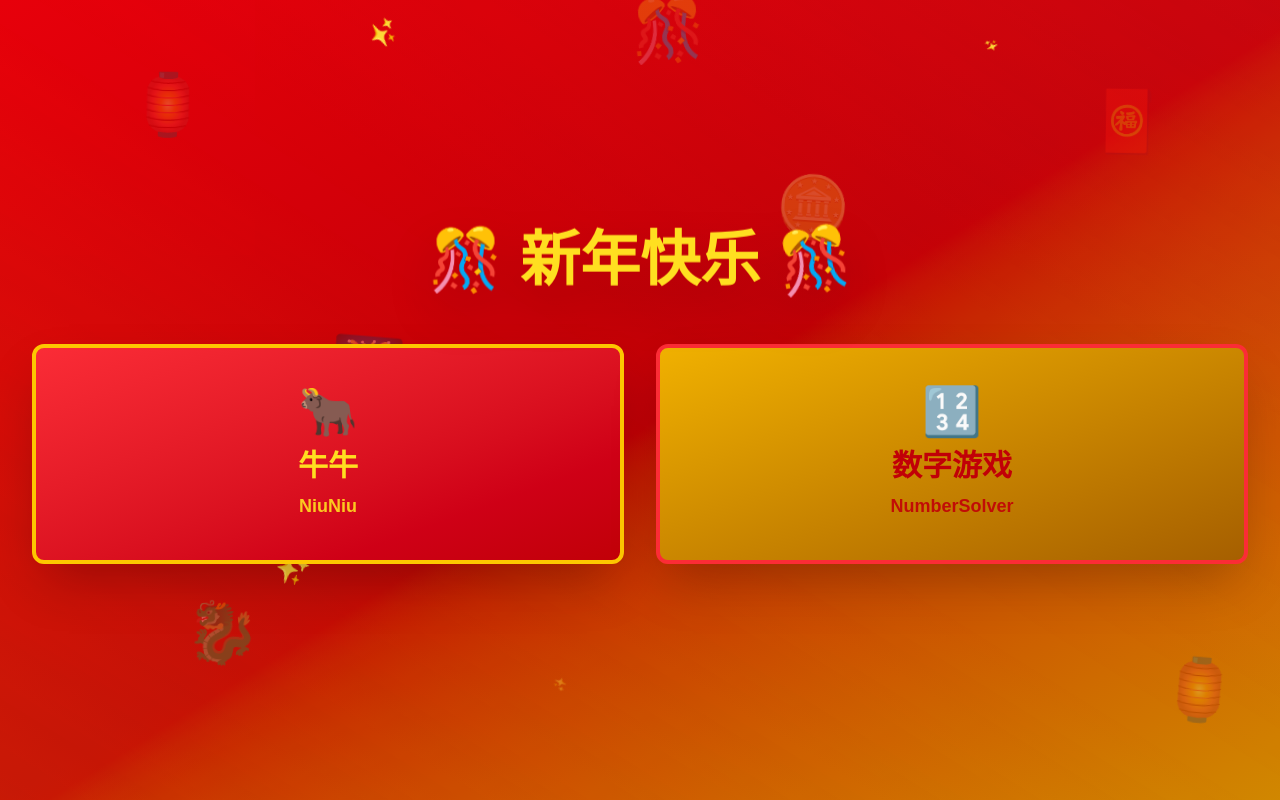
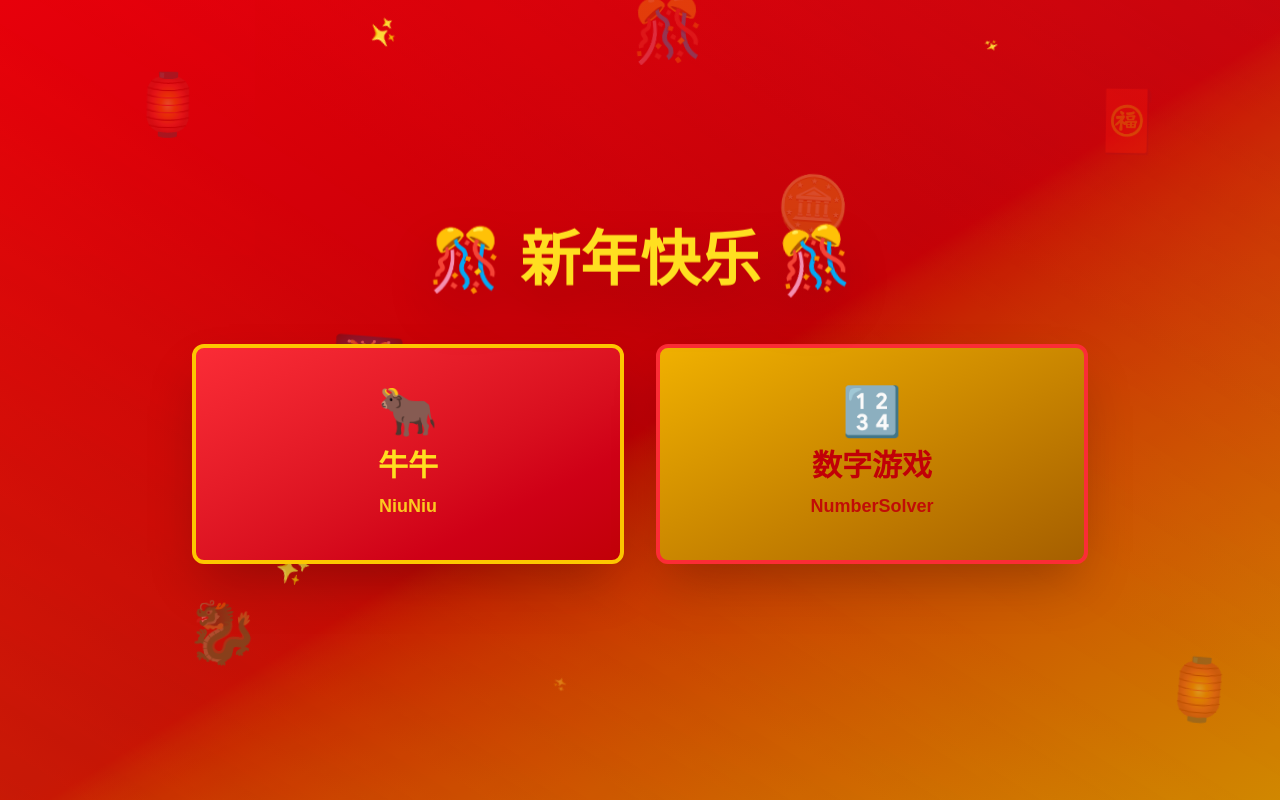
Before and after one commit to Aiyern30/ScorePanda, a Next.js app: page / in a window 1280 px wide. Built offline with nearby package versions, Linux system fonts and the light colour scheme.

Commit message:
`Update Home page layout and styles`

```diff
--- a/app/page.tsx
+++ b/app/page.tsx
@@ -145,6 +145,7 @@
           </span>
         </h1>
 
+        <div className="mx-auto max-w-4xl">
           <div className="grid grid-cols-1 md:grid-cols-2 gap-8">
             {/* NiuNiu Page Card */}
             <div
@@ -168,6 +169,7 @@
               </span>
               <span className="text-3xl">数字游戏</span>
               <span className="text-lg mt-2 opacity-90">NumberSolver</span>
+            </div>
           </div>
         </div>
       </div>
```
Lines whose indentation alone changed are shown as unchanged.
